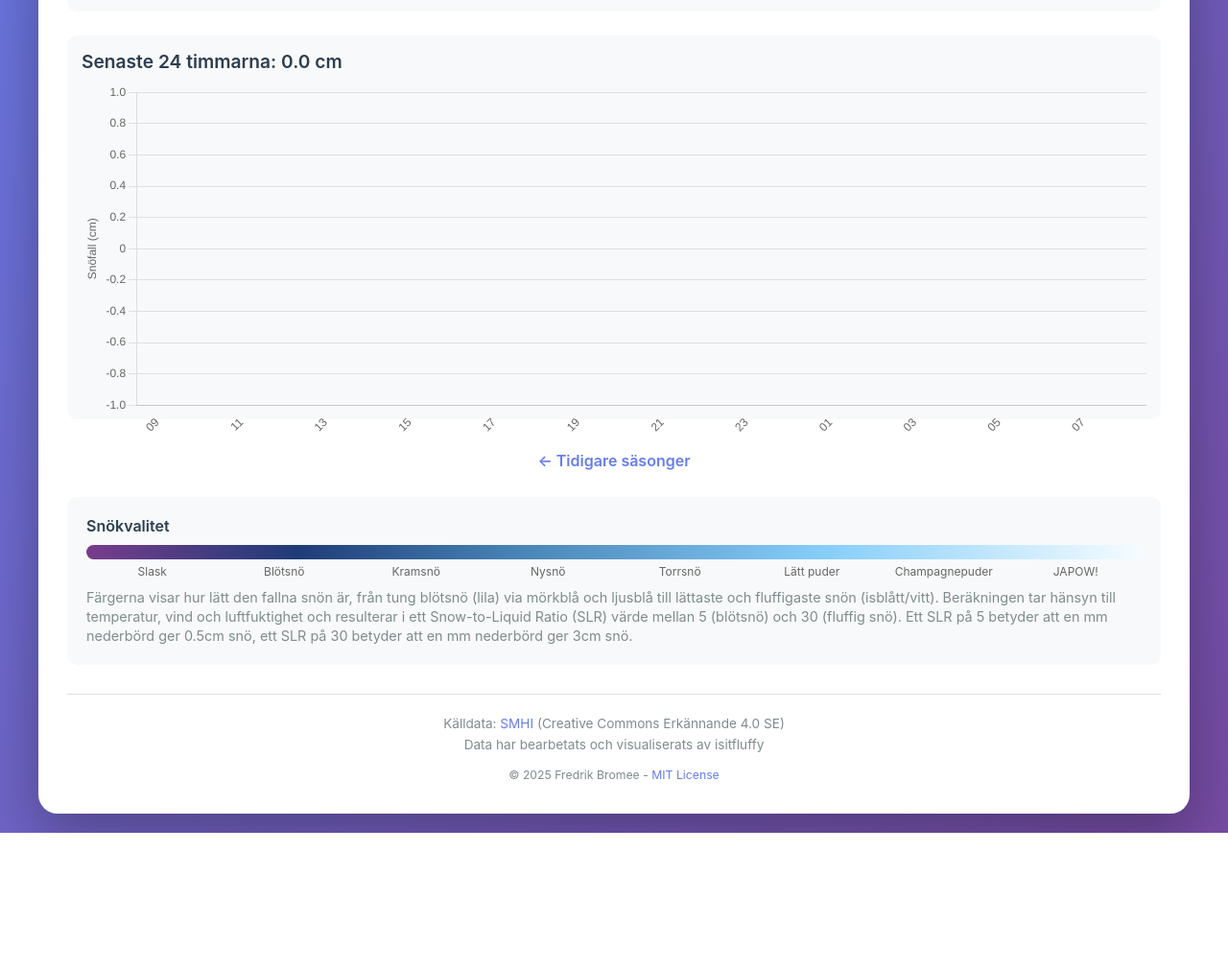
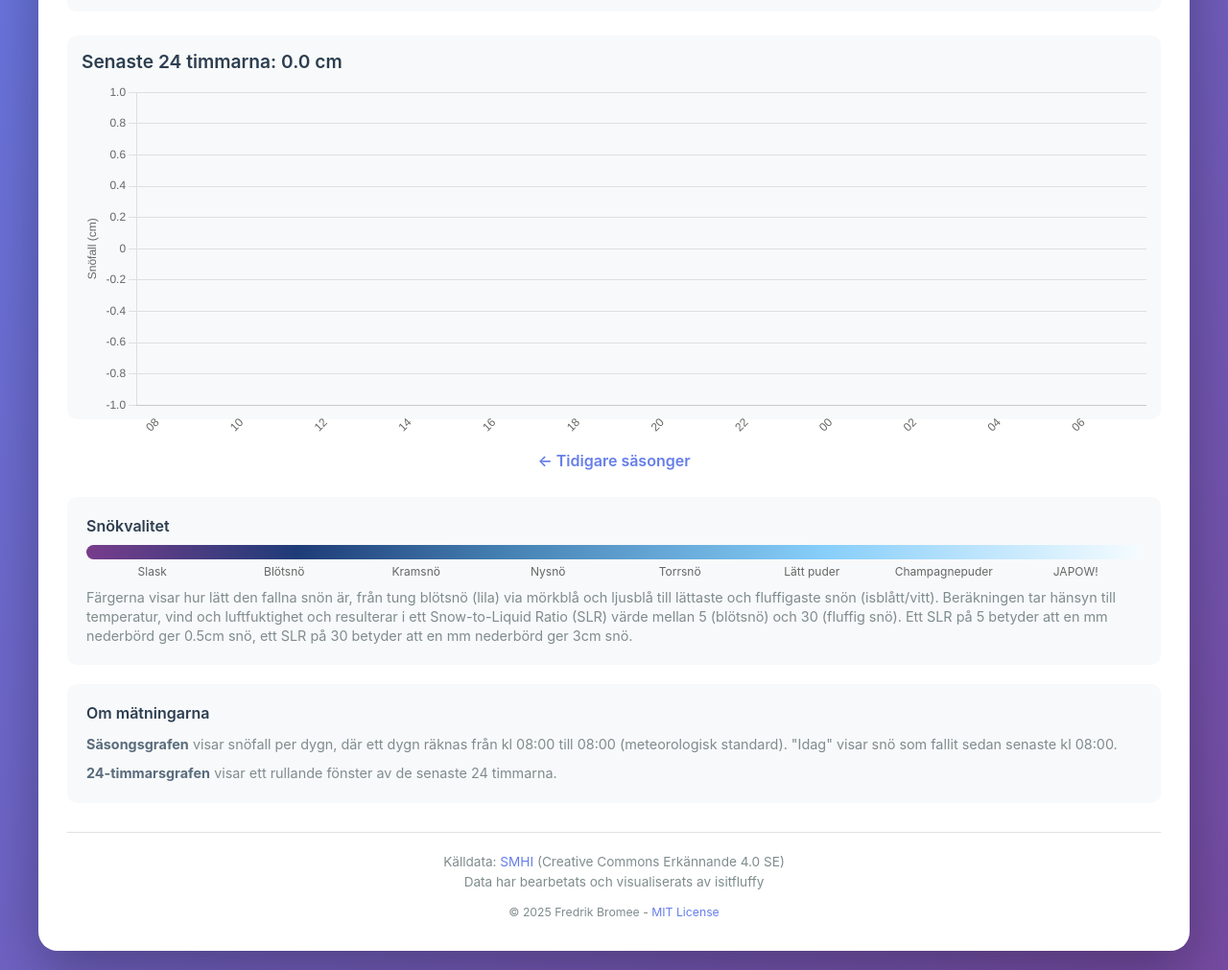
Before and after one commit to fredrikbromee/isitfluffy, a website with bundled scripts: page index.html in a window 1280 px wide. Shown: the part 537-1548 px from the top of the page at 96% size. Before the commit the page ends 1405 px from the top, so only its background shows below. Built offline with nearby package versions, Linux system fonts and the light colour scheme; no server answers.

Commit message:
mera fix om senaste dygnet

```diff
--- a/app.js
+++ b/app.js
@@ -267,18 +267,40 @@ function prepareDailySeries(data, hourlyData = null) {
     }
   });
 
-  // Replace today's value with calculated value from hourly data if available
+  // Replace or ADD current meteorological day's value with calculated value from hourly data
   if (hourlyData && hourlyData.length > 0) {
     try {
       const todayValue = calculateTodayFromHourly(hourlyData);
       if (todayValue) {
-        const todayCET = getDateKeyInCET(new Date());
+        // Determine which meteorological day we're in (same logic as calculateTodayFromHourly)
+        // SMHI timestamp = end of period, so we need to check the latest data point
+        const latestDataPoint = hourlyData.reduce((latest, hour) => {
+          if (!hour || !hour.timestamp) return latest;
+          const hourDate = hour.timestamp instanceof Date ? hour.timestamp : new Date(hour.timestamp);
+          if (!latest || hourDate > latest) return hourDate;
+          return latest;
+        }, null);
 
-        // Find today's index in the daily data
+        let currentMetDayCET;
+        if (latestDataPoint) {
+          const effectiveHourCET = getHourInCET(latestDataPoint);
+          if (effectiveHourCET <= 8) {
+            // Still in yesterday's meteorological day
+            const yesterday = new Date(latestDataPoint);
+            yesterday.setDate(yesterday.getDate() - 1);
+            currentMetDayCET = getDateKeyInCET(yesterday);
+          } else {
+            currentMetDayCET = getDateKeyInCET(latestDataPoint);
+          }
+        } else {
+          currentMetDayCET = getDateKeyInCET(new Date());
+        }
+
+        // Find current met day's index in the daily data
         const todayIndex = data.findIndex(row => {
           const rowDate = new Date(row.date);
           const rowDateCET = getDateKeyInCET(rowDate);
-          return rowDateCET === todayCET;
+          return rowDateCET === currentMetDayCET;
         });
 
         if (todayIndex !== -1) {
@@ -291,12 +313,24 @@ function prepareDailySeries(data, hourlyData = null) {
             rainDays.add(todayIndex);
           }
 
-          console.log(`Updated today's value: ${todayValue.snowfall.toFixed(1)} cm, SLR: ${todayValue.slr.toFixed(1)}`);
+          console.log(`Updated met day ${currentMetDayCET}: ${todayValue.snowfall.toFixed(1)} cm, SLR: ${todayValue.slr.toFixed(1)}`);
         } else {
-          console.warn('Today not found in daily data. Today CET:', todayCET, 'Available dates:', data.slice(-5).map(r => getDateKeyInCET(new Date(r.date))));
+          // Current met day not in CSV yet - ADD it as a new entry
+          console.log(`Adding met day ${currentMetDayCET} to daily data: ${todayValue.snowfall.toFixed(1)} cm, SLR: ${todayValue.slr.toFixed(1)}`);
+
+          // Add today's date to labels (use empty string to match pattern - month label added separately)
+          labels.push('');
+          fullDates.push(currentMetDayCET);
+          snowfall.push(todayValue.snowfall);
+          slrValues.push(todayValue.slr);
+
+          // Mark as rain day if applicable
+          if (todayValue.snowfall < 0) {
+            rainDays.add(snowfall.length - 1);
+          }
         }
       } else {
-        console.warn('No hourly data found for today since 8 AM');
+        console.warn('No hourly data found for current meteorological day');
       }
     } catch (error) {
       console.error('Error calculating today from hourly data:', error);
@@ -359,26 +393,67 @@ function getHourInCET(date) {
 }
 
 /**
- * Calculate today's value from hourly data (since 8 AM CET)
+ * Calculate today's value from hourly data (since last 8 AM CET)
+ *
+ * IMPORTANT: SMHI timestamps represent END of observation period.
+ * - Timestamp 08:00 = data for period 07:00-08:00 (snow fell BEFORE 08:00)
+ * - Timestamp 09:00 = data for period 08:00-09:00 (snow fell AFTER 08:00)
+ *
+ * For meteorological days (08:00-08:00):
+ * - Day N includes timestamps > 08:00 on day N (i.e., periods starting at 08:00+)
+ * - Timestamp 08:00 belongs to the PREVIOUS day (period 07-08 ended at 08:00)
+ *
+ * This uses "ski day" logic: a day's snowfall is what fell since the most recent 08:00.
  */
 function calculateTodayFromHourly(hourlyData) {
   if (!hourlyData || hourlyData.length === 0) {
     return null;
   }
 
-  // Get current time and convert to CET timezone
-  const now = new Date();
-  const todayCET = getDateKeyInCET(now);
-  const currentHourCET = getHourInCET(now);
+  // Find the latest data point to determine the "effective" current time
+  const latestDataPoint = hourlyData.reduce((latest, hour) => {
+    if (!hour || !hour.timestamp) return latest;
+    const hourDate = hour.timestamp instanceof Date ? hour.timestamp : new Date(hour.timestamp);
+    if (!latest || hourDate > latest) return hourDate;
+    return latest;
+  }, null);
 
-  // Filter hourly data to only include hours from 8 AM today onwards (in CET)
-  // Ensure we properly handle the timestamp - it might be a Date object or ISO string
-  const todayHours = hourlyData.filter(hour => {
+  if (!latestDataPoint) {
+    return null;
+  }
+
+  // Determine which "meteorological day" we're in based on latest data
+  // SMHI timestamp = end of period, so timestamp 08:00 means period 07-08 just ended
+  // The current "day" starts when timestamp > 08:00
+  const effectiveNow = latestDataPoint;
+  const effectiveHourCET = getHourInCET(effectiveNow);
+
+  // If latest data timestamp is <= 08:00, we're still in the previous day
+  // (because timestamp 08:00 = period 07-08 which belongs to previous day)
+  let dayStartDate;
+  if (effectiveHourCET <= 8) {
+    // Still in yesterday's meteorological day
+    dayStartDate = new Date(effectiveNow);
+    dayStartDate.setDate(dayStartDate.getDate() - 1);
+  } else {
+    // In today's meteorological day
+    dayStartDate = new Date(effectiveNow);
+  }
+  const dayStartCET = getDateKeyInCET(dayStartDate);
+
+  // Calculate previous day for fallback
+  const previousDay = new Date(dayStartDate);
+  previousDay.setDate(previousDay.getDate() - 1);
+  const previousDayCET = getDateKeyInCET(previousDay);
+
+  // Filter hourly data to include hours belonging to the current meteorological day
+  // A timestamp T belongs to day D if: T > 08:00 on day D
+  // (because timestamp T represents period T-1 to T, and we want periods starting >= 08:00)
+  const relevantHours = hourlyData.filter(hour => {
     if (!hour || !hour.timestamp) {
       return false;
     }
 
-    // Ensure we have a proper Date object
     let hourDate;
     if (hour.timestamp instanceof Date) {
       hourDate = hour.timestamp;
@@ -388,24 +463,35 @@ function calculateTodayFromHourly(hourlyData) {
       return false;
     }
 
-    // Check if the date is valid
     if (isNaN(hourDate.getTime())) {
       return false;
     }
 
-    // Convert to CET timezone for comparison
     const hourDateCET = getDateKeyInCET(hourDate);
     const hourHourCET = getHourInCET(hourDate);
 
-    // Include if it's today (in CET) and hour is >= 8 (in CET)
-    const isToday = hourDateCET === todayCET;
-    const isAfter8 = hourHourCET >= 8;
+    // Include if timestamp > 08:00 on dayStartCET
+    // (timestamp 09:00 = period 08-09, timestamp 10:00 = period 09-10, etc.)
+    if (hourDateCET === dayStartCET && hourHourCET > 8) {
+      return true;
+    }
 
-    return isToday && isAfter8;
+    // Also include early hours of next day (timestamps 01-08) as they belong to this day
+    // Next day's timestamp 01:00 = period 00-01 which is part of current met day
+    const nextDay = new Date(dayStartDate);
+    nextDay.setDate(nextDay.getDate() + 1);
+    const nextDayCET = getDateKeyInCET(nextDay);
+    if (hourDateCET === nextDayCET && hourHourCET <= 8) {
+      return true;
+    }
+
+    return false;
   });
 
-  if (todayHours.length === 0) {
-    console.log('No hours found for today since 8 AM. Today CET:', todayCET, 'Current hour CET:', currentHourCET, 'Hourly data range:', {
+  console.log(`calculateTodayFromHourly: dayStartCET=${dayStartCET}, effectiveHour=${effectiveHourCET}, relevantHours=${relevantHours.length}`);
+
+  if (relevantHours.length === 0) {
+    console.log('No hours found for current met day. dayStartCET:', dayStartCET, 'effectiveHour:', effectiveHourCET, 'Hourly data range:', {
       first: hourlyData[0] ? getDateKeyInCET(new Date(hourlyData[0].timestamp)) + ' ' + getHourInCET(new Date(hourlyData[0].timestamp)) : 'N/A',
       last: hourlyData[hourlyData.length - 1] ? getDateKeyInCET(new Date(hourlyData[hourlyData.length - 1].timestamp)) + ' ' + getHourInCET(new Date(hourlyData[hourlyData.length - 1].timestamp)) : 'N/A'
     });
@@ -413,7 +499,7 @@ function calculateTodayFromHourly(hourlyData) {
   }
 
   // Check if it rained (any hour with negative amount or slr === -1)
-  const hasRain = todayHours.some(hour => hour.snowfall < 0);
+  const hasRain = relevantHours.some(hour => hour.snowfall < 0);
 
   // If it rained, return -1, -1
   if (hasRain) {
@@ -421,13 +507,13 @@ function calculateTodayFromHourly(hourlyData) {
   }
 
   // Sum snowfall amounts (filter out -1 values)
-  const totalSnowfall = todayHours.reduce((sum, hour) => {
+  const totalSnowfall = relevantHours.reduce((sum, hour) => {
     const amount = hour.snowfall || 0;
     return amount >= 0 ? sum + amount : sum;
   }, 0);
 
   // Average SLR (only for hours with snowfall > 0)
-  const hoursWithSnow = todayHours.filter(hour => hour.snowfall > 0);
+  const hoursWithSnow = relevantHours.filter(hour => hour.snowfall > 0);
   if (hoursWithSnow.length === 0) {
     return { snowfall: totalSnowfall, slr: 0 };
   }
@@ -658,10 +744,14 @@ function renderHourlyChart(data) {
 
   const ctx = document.getElementById('hourlyChart').getContext('2d');
 
+  // SMHI timestamps represent END of observation period
+  // So timestamp 08:00 = data for period 07:00-08:00
+  // We show the START hour (timestamp - 1 hour) as the label
   const hours = data.map(d => {
     const date = new Date(d.timestamp);
-    // Formatera som 'kl 08' etc.
-    return date.toLocaleString('sv-SE', { timeZone: 'Europe/Stockholm', hour: '2-digit', hourCycle: 'h23' });
+    const startHour = new Date(date);
+    startHour.setHours(startHour.getHours() - 1);
+    return startHour.toLocaleString('sv-SE', { timeZone: 'Europe/Stockholm', hour: '2-digit', hourCycle: 'h23' });
   });
 
   const snowfall = data.map(d => d.snowfall);
@@ -718,24 +808,25 @@ function renderHourlyChart(data) {
                 intersect: false,
                 callbacks: {
                     title: (context) => {
-                        // Visa timintervallet (t.ex. "10-11" istället för bara "10")
+                        // Visa timintervallet (t.ex. "07-08" för timestamp 08:00)
+                        // SMHI timestamps = END of period, so we show (timestamp-1) → timestamp
                         const dataIndex = context[0].dataIndex;
                         const hourData = data[dataIndex];
                         if (hourData && hourData.timestamp) {
-                            const date = new Date(hourData.timestamp);
-                            const hour = date.toLocaleString('sv-SE', {
+                            const endTime = new Date(hourData.timestamp);
+                            const startTime = new Date(endTime);
+                            startTime.setHours(startTime.getHours() - 1);
+                            const startHourStr = startTime.toLocaleString('sv-SE', {
                                 timeZone: 'Europe/Stockholm',
                                 hour: '2-digit',
                                 hourCycle: 'h23'
                             });
-                            const nextHour = new Date(date);
-                            nextHour.setHours(nextHour.getHours() + 1);
-                            const nextHourStr = nextHour.toLocaleString('sv-SE', {
+                            const endHourStr = endTime.toLocaleString('sv-SE', {
                                 timeZone: 'Europe/Stockholm',
                                 hour: '2-digit',
                                 hourCycle: 'h23'
                             });
-                            return `kl ${hour}-${nextHourStr}`;
+                            return `kl ${startHourStr}-${endHourStr}`;
                         }
                         return context[0].label;
                     },
--- a/index.html
+++ b/index.html
@@ -48,6 +48,17 @@
             </p>
         </div>
 
+        <div class="info-section">
+            <div class="info-title">Om mätningarna</div>
+            <p class="info-description">
+                <strong>Säsongsgrafen</strong> visar snöfall per dygn, där ett dygn räknas från kl 08:00 till 08:00
+                (meteorologisk standard). "Idag" visar snö som fallit sedan senaste kl 08:00.
+            </p>
+            <p class="info-description">
+                <strong>24-timmarsgrafen</strong> visar ett rullande fönster av de senaste 24 timmarna.
+            </p>
+        </div>
+
         <div class="attribution">
             <p>Källdata: <a href="https://www.smhi.se/data" target="_blank" rel="noopener noreferrer">SMHI</a> (Creative Commons Erkännande 4.0 SE)</p>
             <p>Data har bearbetats och visualiserats av isitfluffy</p>
--- a/styles.css
+++ b/styles.css
@@ -151,6 +151,43 @@ h1 {
     line-height: 1.4;
 }
 
+/* Chart info text */
+.chart-info {
+    font-size: 0.8em;
+    color: #95a5a6;
+    text-align: center;
+    margin-top: 8px;
+}
+
+/* Info section */
+.info-section {
+    background: #f8f9fa;
+    border-radius: 10px;
+    padding: 20px;
+    margin-top: 20px;
+}
+
+.info-title {
+    font-weight: 600;
+    margin-bottom: 12px;
+    color: #2c3e50;
+}
+
+.info-description {
+    font-size: 0.9em;
+    color: #7f8c8d;
+    margin-bottom: 8px;
+    line-height: 1.5;
+}
+
+.info-description:last-child {
+    margin-bottom: 0;
+}
+
+.info-description strong {
+    color: #5a6c7d;
+}
+
 /* Status messages */
 .loading {
     text-align: center;
```
